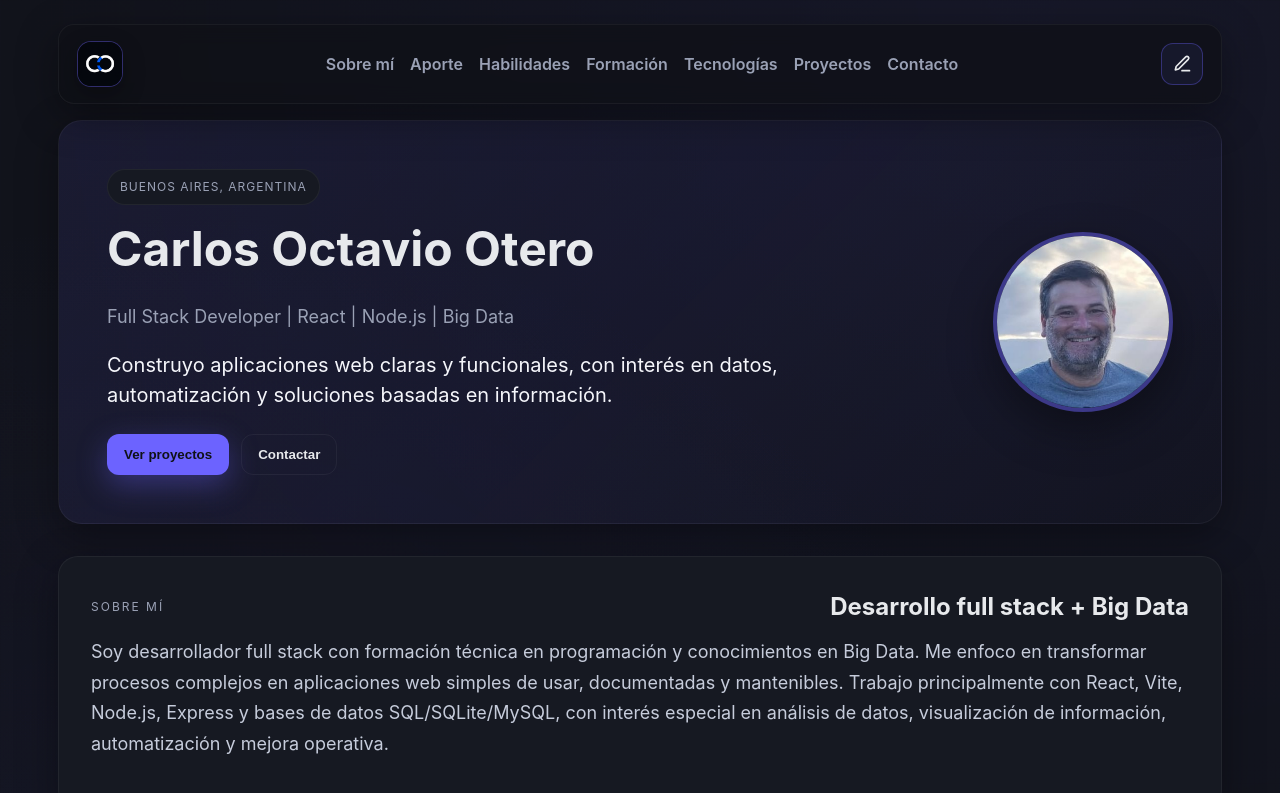
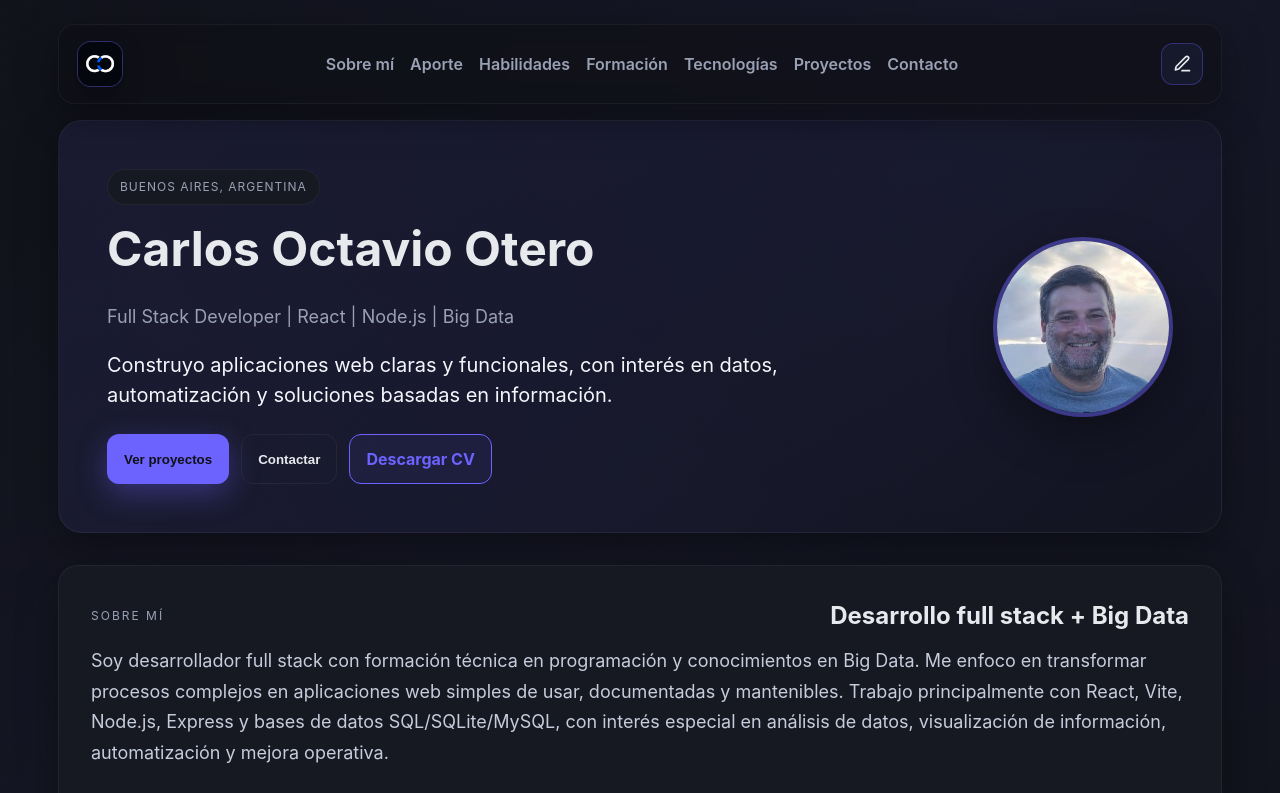
Before and after one commit to OteroCarlos1977/Portfolio_Web, a React (Vite) app: page / in a window 1280 px wide. Shown: the top 793 px of the page. Built offline with nearby package versions, Linux system fonts and the light colour scheme.

Commit message:
Agrega descarga de CV desde Drive

```diff
--- a/src/App.jsx
+++ b/src/App.jsx
@@ -87,6 +87,7 @@
           tagline={data.tagline}
           location={data.location}
           avatarUrl={publicAsset(data.avatarUrl)}
+          resumeUrl={data.social.resumeUrl}
         />
         <About about={data.about} />
         <ValueProposition items={data.valueProposition} dataFocus={data.dataFocus} />
--- a/src/components/Contact.jsx
+++ b/src/components/Contact.jsx
@@ -89,6 +89,11 @@
         <button className="btn secondary" type="button" onClick={() => setIsOpen(true)}>
           Enviar consulta
         </button>
+        {social.resumeUrl && (
+          <a className="btn ghost" href={social.resumeUrl} target="_blank" rel="noreferrer">
+            Descargar CV
+          </a>
+        )}
       </div>
 
       {isOpen && (
@@ -176,6 +181,7 @@
     emailUser: PropTypes.string.isRequired,
     emailDomain: PropTypes.string.isRequired,
     contactEndpoint: PropTypes.string,
+    resumeUrl: PropTypes.string,
   }).isRequired,
 };
 
--- a/src/components/Hero.jsx
+++ b/src/components/Hero.jsx
@@ -1,6 +1,6 @@
 import PropTypes from 'prop-types';
 
-const Hero = ({ name, title, tagline, location, avatarUrl }) => {
+const Hero = ({ name, title, tagline, location, avatarUrl, resumeUrl }) => {
   const scrollToSection = (id) => {
     const element = document.getElementById(id);
     if (element) {
@@ -23,6 +23,11 @@
             <button className="btn ghost" onClick={() => scrollToSection('contact')}>
               Contactar
             </button>
+            {resumeUrl && (
+              <a className="btn secondary" href={resumeUrl} target="_blank" rel="noreferrer">
+                Descargar CV
+              </a>
+            )}
           </div>
         </div>
         <img className="avatar" src={avatarUrl} alt={`Foto de ${name}`} />
@@ -37,6 +42,11 @@
   tagline: PropTypes.string.isRequired,
   location: PropTypes.string.isRequired,
   avatarUrl: PropTypes.string.isRequired,
+  resumeUrl: PropTypes.string,
+};
+
+Hero.defaultProps = {
+  resumeUrl: '',
 };
 
 export default Hero;
--- a/src/data/profile.json
+++ b/src/data/profile.json
@@ -219,6 +219,7 @@
     "linkedin": "https://www.linkedin.com/in/carlos-octavio-otero-7718a927a/",
     "emailUser": "oterocarlosprogramacion",
     "emailDomain": "gmail.com",
-    "contactEndpoint": "https://formspree.io/f/mrejqwar"
+    "contactEndpoint": "https://formspree.io/f/mrejqwar",
+    "resumeUrl": "https://docs.google.com/document/d/1tTuoFpUaQoyKvPtQuWU0Wd4kgz2p8DDz/export?format=pdf"
   }
 }
--- a/src/styles/App.css
+++ b/src/styles/App.css
@@ -198,6 +198,9 @@
 }
 
 .btn {
+  display: inline-flex;
+  align-items: center;
+  justify-content: center;
   border: 1px solid transparent;
   border-radius: 12px;
   padding: 12px 16px;
```
Also changed, not shown: 1 other file (tests, documents, lock files or other folders).
